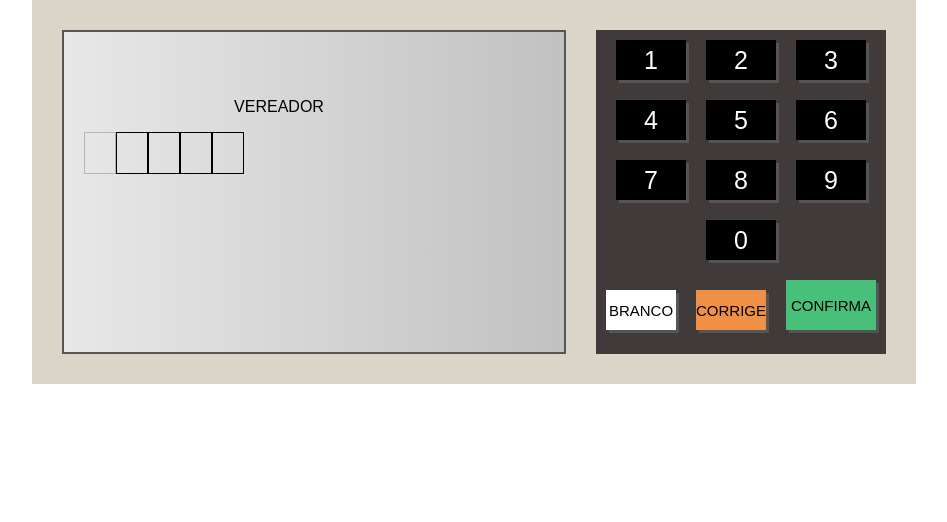
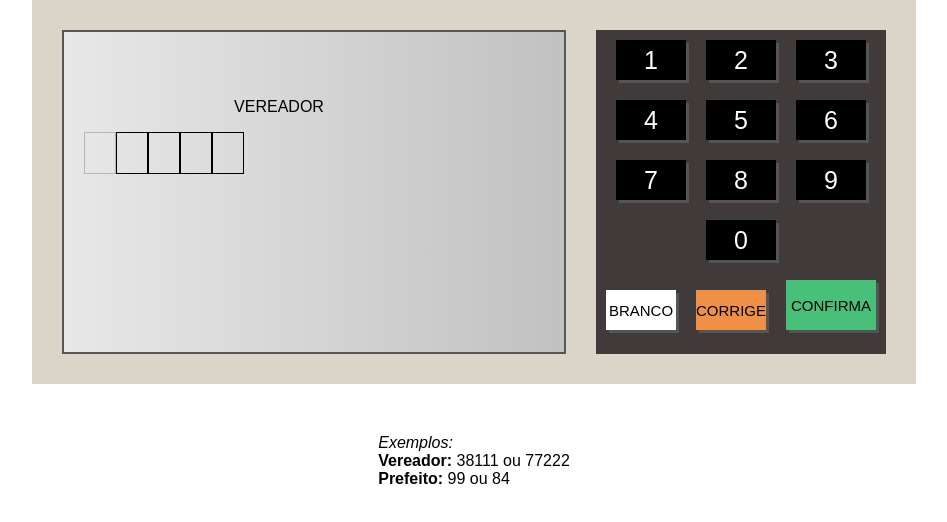
Before and after one commit to mglessa/urna, a plain HTML site: page index.html in a window 1280 px wide. Shown: the whole page, without its empty margins (166-1113 px from the left). Drawn offline with Linux system fonts and the light colour scheme.

Commit message:
Add files via upload

```diff
--- a/assets/css/style.css
+++ b/assets/css/style.css
@@ -7,6 +7,7 @@
 body{
     margin:0px;
     display: flex;
+    flex-direction: column;
     justify-content: center;
     align-items: center;
     font-family: Arial, Helvetica, sans-serif;
@@ -154,3 +155,7 @@ body{
     justify-content: center;
     align-items: center;
 }
+
+.dicas {
+    margin-top: 50px;
+}
--- a/index.html
+++ b/index.html
@@ -72,6 +72,12 @@
         </div>
     </div>
 
+    <div class="dicas">
+        <i>Exemplos:</i> <br/>
+        <strong>Vereador:</strong> 38111 ou 77222 <br/>
+        <strong>Prefeito:</strong> 99 ou 84
+    </div>
+
     <script src="assets/js/etapas.js"></script>
     <script src="assets/js/script.js"></script>
 </body>
```
